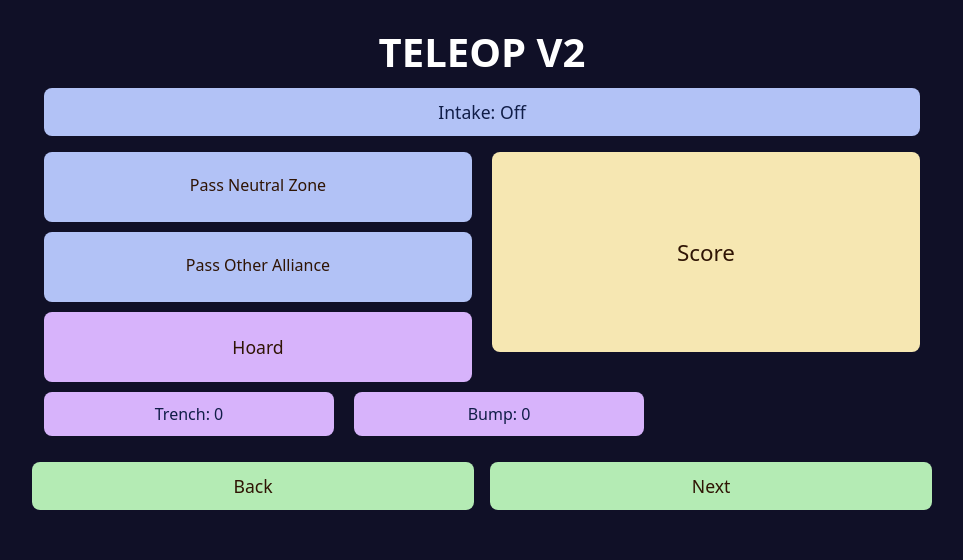
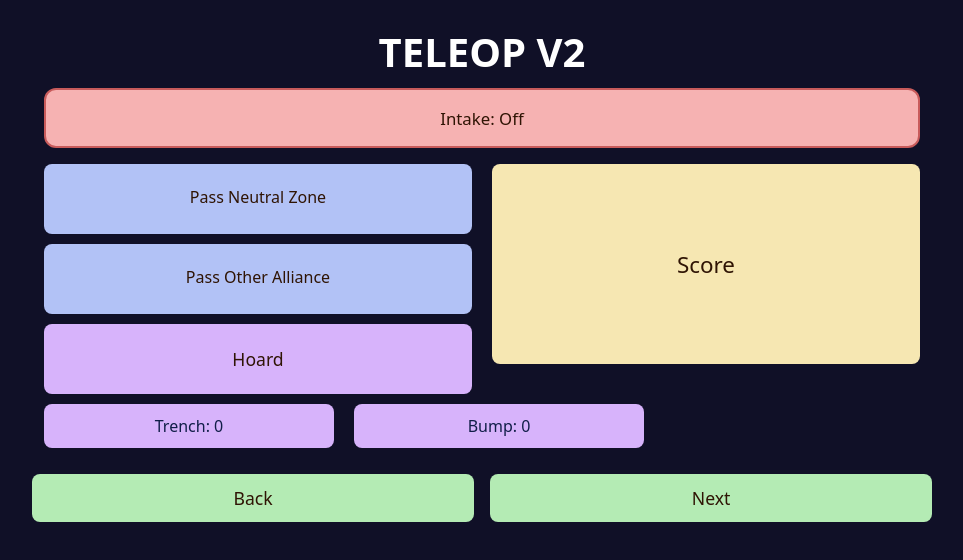
Before and after one commit to RileyGoodXYZ/BreadCompetition, a React (Vite) app: page /teleopv2 in a window 1280 px wide. Shown: the top 560 px of the page, without its empty margins (158-1121 px from the left). Built offline with nearby package versions, Linux system fonts and the light colour scheme.

Commit message:
color intake

```diff
--- a/src/teleopv2.css
+++ b/src/teleopv2.css
@@ -70,6 +70,30 @@ label {
     box-sizing: border-box;
 }
 
+.intake-toggle {
+    width: 100%;
+    height: 60px;
+    font-size: 1.05rem;
+    color: #2f1404;
+    border-radius: 12px;
+    border: 2px solid transparent;
+    transition: background-color 120ms, border-color 120ms, box-shadow 120ms, transform 80ms;
+}
+
+.intake-toggle[data-state="off"] {
+    background: #f6b2b2;
+    border-color: #c85b5b;
+}
+
+.intake-toggle[data-state="on"] {
+    background: #a9e5da;
+    border-color: #3c8f7f;
+}
+
+.intake-toggle:active {
+    transform: translateY(1px);
+}
+
 
 .passHoardColumn {
   flex: 1;
--- a/src/teleopv2.tsx
+++ b/src/teleopv2.tsx
@@ -213,7 +213,8 @@ export default function TeleopV1() {
         <span style={{ minWidth: '2.5rem', textAlign: 'left' }}>{intakeState}</span> */}
         {/* Intake toggle button (replaces switch) */}
         <button
-          style={{ width: '100%' }}
+          className="intake-toggle"
+          data-state={checked ? 'on' : 'off'}
           id="intakeMode"
           onClick={() => {
             // If a timer is running, stop it and save the time
```
